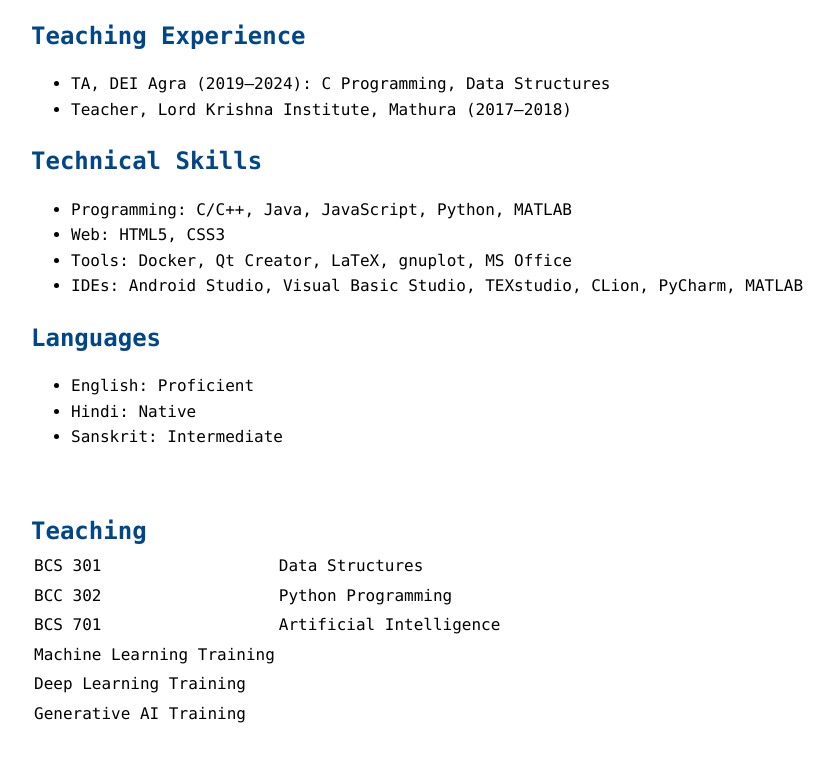
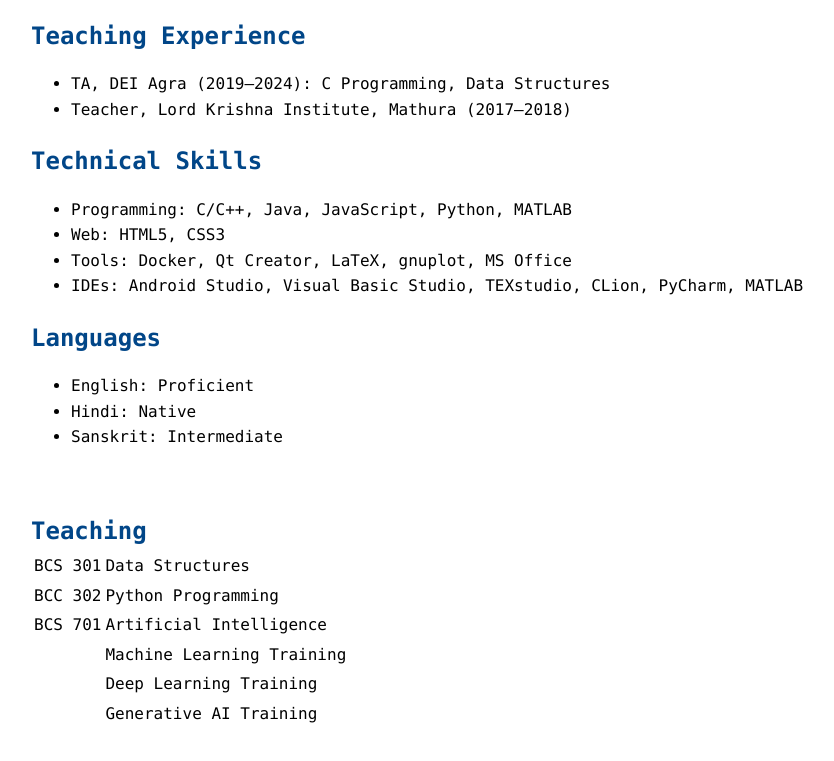
Before and after one commit to lRadha/laxmikant, a plain HTML site: page index.html in a window 1280 px wide. Shown: the part 1995-2756 px from the top of the page, without its empty margins (1-835 px from the left). Drawn offline with Linux system fonts and the light colour scheme.

Commit message:
Add empty cells to training course rows

```diff
--- a/index.html
+++ b/index.html
@@ -127,9 +127,9 @@
     <tr><td>BCS 301</td><td>Data Structures</td></tr>
     <tr><td>BCC 302</td><td>Python Programming</td></tr>
     <tr><td>BCS 701</td><td>Artificial Intelligence</td></tr>
-    <tr><td>Machine Learning Training</td></tr>
-    <tr><td>Deep Learning Training</td></tr>
-    <tr><td>Generative AI Training</td></tr>
+    <tr><td></td><td>Machine Learning Training</td></tr>
+    <tr><td></td><td>Deep Learning Training</td></tr>
+    <tr><td></td><td>Generative AI Training</td></tr>
   </table>
 </body>
 </html>
```
